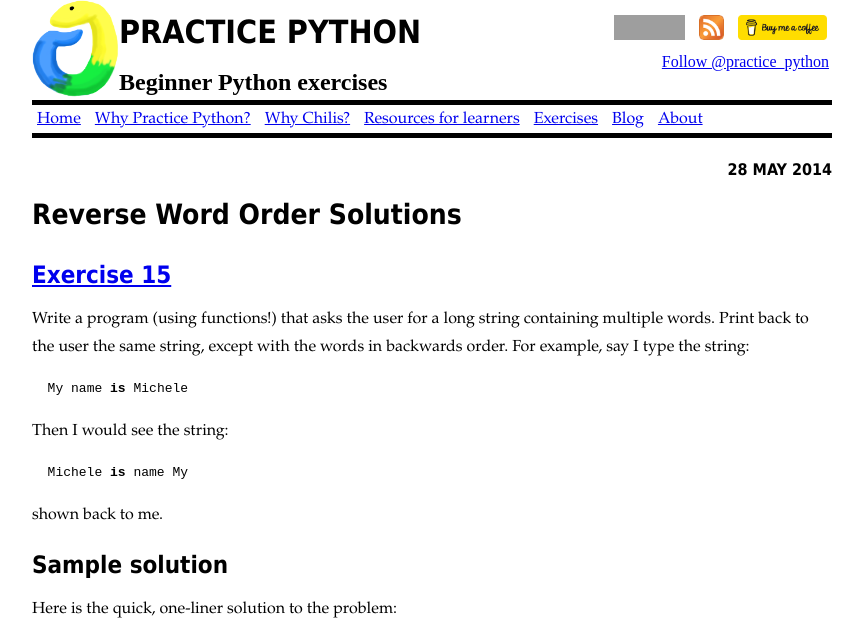
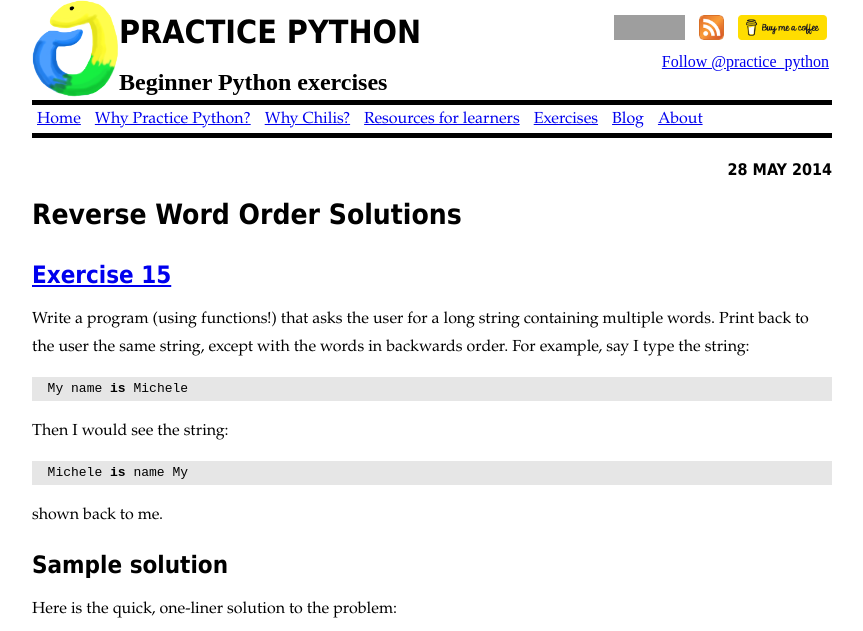
Before and after one commit to mprat/practicepython, a Jekyll site: the page built from _posts/2014-05-28-15-reverse-word-order-solutions.md, in a window 1280 px wide. Shown: the top 631 px of the page, without its empty margins (208-1071 px from the left). Built offline with Jekyll 4.4.1, drawn with Linux system fonts in a browser that asks for light colours; comment, search, counter and statistics services are not loaded; grey boxes are pictures that could not be loaded.

Commit message:
code syntax highlighting

```diff
--- a/css/syntax.css
+++ b/css/syntax.css
@@ -1,7 +1,7 @@
-/*taken from mojombo at https://github.com/mojombo/tpw/blob/master/css/syntax.css*/
+/*taken from mojombo at https://github.com/mojombo/tpw/blob/master/css/syntax.css and modified*/
 
 .highlight  {
-	background: #ffffff;
+	background: rgb(230, 230, 230);
 	/*margin-right: 1em;*/
 	/*margin-left: 1em;*/
 	margin-top: 1em;
```
